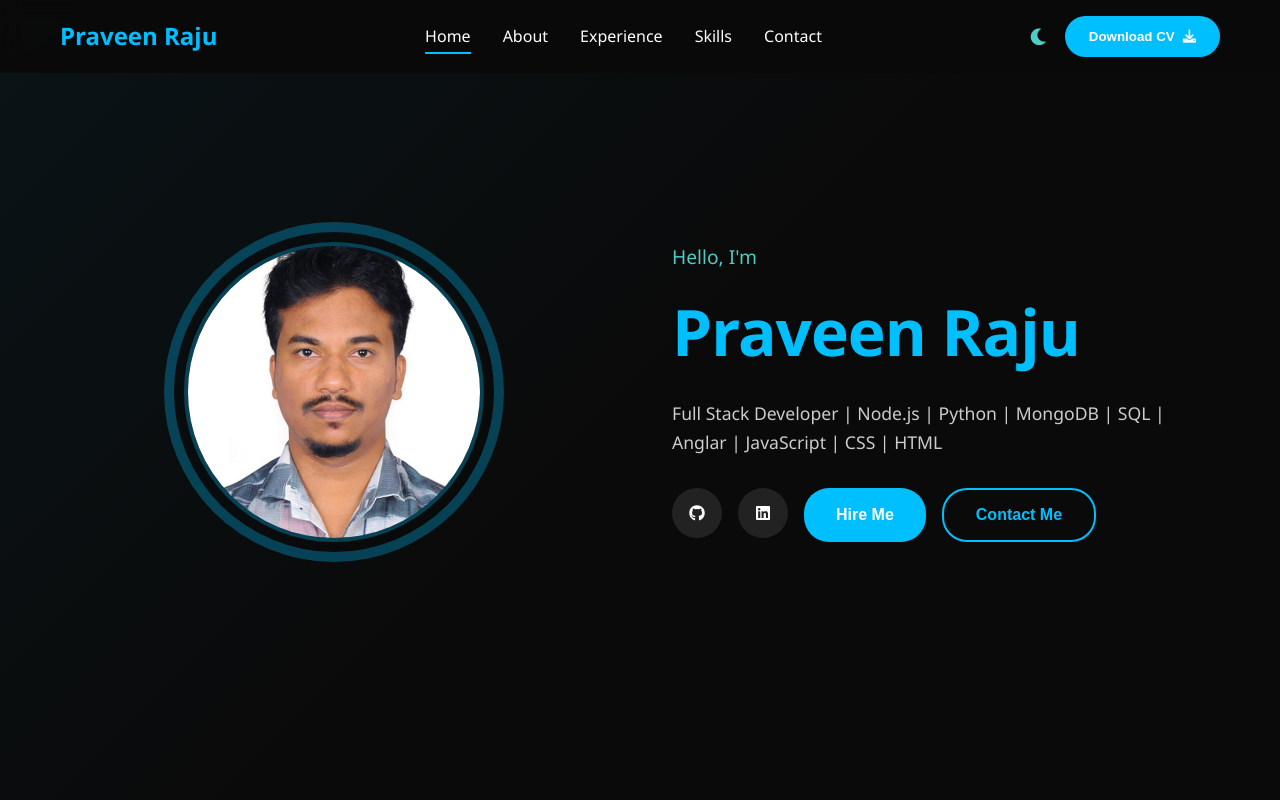
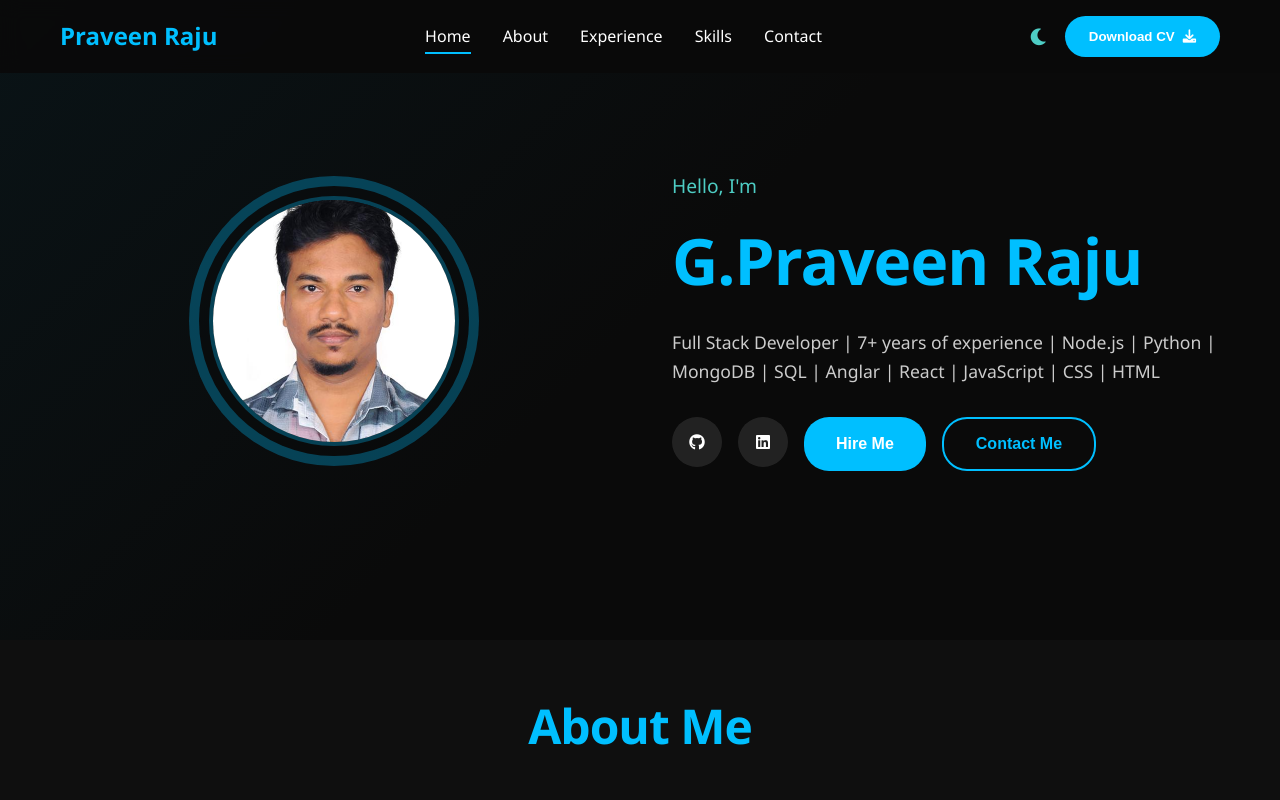
Before and after one commit to praveenra/portfolio, a plain HTML site: page index.html in a window 1280 px wide. Shown: the top 800 px of the page. Drawn offline with Linux system fonts and the light colour scheme.

Commit message:
Resume Updated

```diff
--- a/index.html
+++ b/index.html
@@ -43,13 +43,13 @@
                 </div>
                 <div class="hero-text">
                     <div class="greeting">Hello, I'm</div>
-                    <h1 class="name">Praveen Raju</h1>
+                    <h1 class="name">G.Praveen Raju</h1>
                     <!-- <div class="typing-container">
                         <span class="typing-text">And I'm a <span class="highlight">Frontend</span></span>
                         <span class="cursor">|</span>
                     </div> -->
                     <p class="description">
-                        Full Stack Developer | Node.js | Python | MongoDB | SQL | Anglar | JavaScript | CSS | HTML
+                        Full Stack Developer | 7+ years of experience | Node.js | Python | MongoDB | SQL | Anglar | React | JavaScript | CSS | HTML
                     </p>
                     <div class="social-links">
                         <a href="https://github.com/praveenra" class="social-link" target="_blank"><i class="fab fa-github"></i></a>
@@ -178,6 +178,14 @@
                         </div>
                         <div class="skill-card">
                             <div class="skill-icon">
+                                <i class="fab fa-react"></i>
+                            </div>
+                            <div class="skill-info">
+                                <h4>React</h4>
+                            </div>
+                        </div>
+                        <div class="skill-card">
+                            <div class="skill-icon">
                                 <i class="fab fa-js-square"></i>
                             </div>
                             <div class="skill-info">
@@ -299,7 +307,7 @@
                                 <i class="fas fa-brain"></i>
                             </div>
                             <div class="skill-info">
-                                <h4>Gen AI</h4>
+                                <h4>Gen AI, LLM & RAG</h4>
                             </div>
                         </div>
                         <div class="skill-card">
@@ -316,14 +324,6 @@
                             </div>
                             <div class="skill-info">
                                 <h4>CI/CD</h4>
-                            </div>
-                        </div>
-                        <div class="skill-card">
-                            <div class="skill-icon">
-                                <i class="fas fa-eye"></i>
-                            </div>
-                            <div class="skill-info">
-                                <h4>YOLO</h4>
                             </div>
                         </div>
                     </div>
--- a/styles.css
+++ b/styles.css
@@ -121,10 +121,10 @@ body {
 
 /* Hero Section */
 .hero {
-    min-height: 100vh;
+    min-height: 80vh;
     display: flex;
     align-items: center;
-    padding-top: 80px;
+    padding-top: 50px;
     position: relative;
     background: linear-gradient(135deg, rgba(0, 191, 255, 0.05) 0%, rgba(10, 10, 10, 0.8) 50%, #0a0a0a 100%);
 }
@@ -149,8 +149,8 @@ body {
 
 .image-container {
     position: relative;
-    width: 300px;
-    height: 300px;
+    width: 250px;
+    height: 250px;
 }
 
 .profile-img {
@@ -391,7 +391,7 @@ body {
 
 /* Section Styles */
 section {
-    padding: 6rem 0;
+    padding: 3rem 0;
 }
 
 .section-title {
```
Also changed, not shown: 2 other files.
